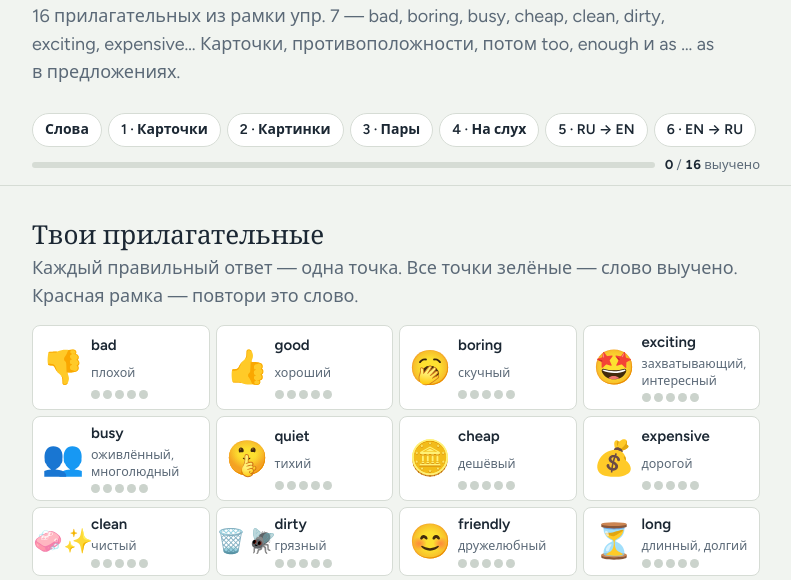
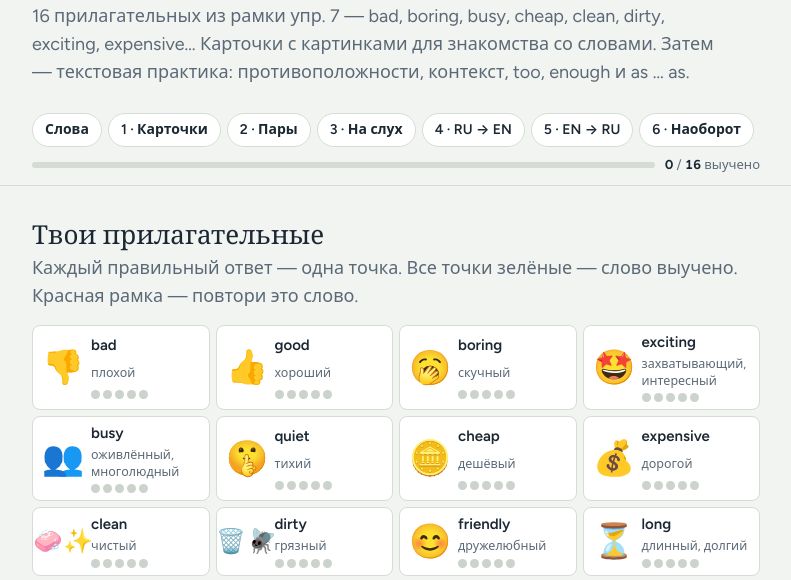
Before and after one commit to elvisk2079-ux/Go-getter-3, a plain HTML site: page describing.html in a window 1280 px wide. Shown: the part 194-774 px from the top of the page, without its empty margins (244-1035 px from the left). Drawn offline with Linux system fonts and the light colour scheme.

Commit message:
Make Go Getter 3 exercises text-based after flashcards

```diff
--- a/describing.html
+++ b/describing.html
@@ -252,7 +252,7 @@ body { font-size: 18px; }
   <a class="home" href="../index.html">← Все темы</a>
   <p class="eyebrow">Go Getter 3 · 5 класс · Vocabulary · Shops · Какие магазины? too / not … enough / (not) as … as</p>
   <h1>Describing Shops</h1>
-  <p class="sub">16 прилагательных из рамки упр. 7 — bad, boring, busy, cheap, clean, dirty, exciting, expensive… Карточки, противоположности, потом too, enough и as … as в предложениях.</p>
+  <p class="sub">16 прилагательных из рамки упр. 7 — bad, boring, busy, cheap, clean, dirty, exciting, expensive… Карточки с картинками для знакомства со словами. Затем — текстовая практика: противоположности, контекст, too, enough и as … as.</p>
 </header>
 
 
@@ -307,11 +307,10 @@ const P = [
 ];
 const opp = (id, w, right, a, b) => ({ id, q: `The opposite of «${w}» is…`, o: [right, a, b] });
 const DRILLS = [
-  { type: "pic", title: "Какое слово?", short: "Картинки", instr: "Посмотри на картинку и выбери прилагательное." },
-  { type: "match", title: "Найди пару", short: "Пары", instr: "Нажми на английское слово, потом на перевод." },
-  { type: "listen", title: "Послушай и переведи", short: "На слух", instr: "Нажми 🔊, послушай слово и выбери перевод." },
-  { type: "ru2en", title: "Переведи на английский", short: "RU → EN", instr: "Прочитай слово по-русски и выбери английское." },
-  { type: "en2ru", title: "Переведи на русский", short: "EN → RU", instr: "Прочитай слово по-английски и выбери перевод." },
+{ type: "match", title: "Найди пару", short: "Пары", instr: "Соедини английские слова с русскими значениями." },
+  { type: "listen", title: "Послушай и переведи", short: "На слух", instr: "Послушай слово без картинки и выбери точный перевод." },
+  { type: "ru2en", title: "Переведи на английский", short: "RU → EN", instr: "Выбери английский эквивалент." },
+  { type: "en2ru", title: "Переведи на русский", short: "EN → RU", instr: "Выбери точный русский эквивалент." },
   { type: "mcq", title: "Противоположности", short: "Наоборот", instr: "Выбери слово с противоположным значением.",
     items: [
       opp("good", "bad", "good", "busy", "long"), opp("bad", "good", "bad", "new", "quiet"),
@@ -325,22 +324,22 @@ const DRILLS = [
     ] },
   { type: "gaps", title: "Какой магазин?", short: "Описания", instr: "Прочитай и выбери подходящее слово.",
     items: [
-      { id: "expensive", img: "money-bag", t: "The jeans cost 200 pounds! They are very {{*expensive|cheap|quiet}}." },
-      { id: "cheap", img: "coin", t: "The cakes are only 50p. They are {{*cheap|expensive|long}}." },
-      { id: "busy", img: "busts-in-silhouette", t: "There are a lot of people in the shop. It's very {{*busy|quiet|clean}}." },
-      { id: "quiet", img: "shushing-face", t: "There's nobody in the library. It's {{*quiet|busy|exciting}}." },
-      { id: "dirty", img: "wastebasket fly", t: "There is rubbish on the floor. The shop is {{*dirty|clean|new}}." },
-      { id: "clean", img: "soap sparkles", t: "The floor is white and shiny. The shop is very {{*clean|dirty|bad}}." },
-      { id: "friendly", img: "smiling-face-with-smiling-eyes", t: "The shop assistants always smile and help you. They're {{*friendly|boring|short}}." },
-      { id: "long", img: "hourglass-not-done", t: "We wait for 30 minutes. The queue is very {{*long|short|cheap}}." },
-      { id: "short", img: "stopwatch", t: "There are only two people in front of me. The queue is {{*short|long|busy}}." },
-      { id: "modern", img: "office-building", t: "The shopping centre has got glass walls and robots. It's very {{*modern|old|dirty}}." },
-      { id: "old", img: "derelict-house", t: "This bookshop is 150 years old. It's very {{*old|new|modern}}." },
-      { id: "new", img: "new-button", t: "The sports shop opened last week. It's {{*new|old|boring}}." },
-      { id: "boring", img: "yawning-face", t: "There is nothing interesting in this shop. It's {{*boring|exciting|friendly}}." },
-      { id: "exciting", img: "star-struck", t: "The toy shop has got games, robots and a train. It's {{*exciting|boring|dirty}}!" },
-      { id: "good", img: "thumbs-up", t: "The bread at this baker's is delicious. It's a {{*good|bad|quiet}} baker's." },
-      { id: "bad", img: "thumbs-down", t: "The fruit at this greengrocer's is old. It's a {{*bad|good|modern}} shop." }
+      { id: "expensive", t: "The jeans cost 200 pounds! They are very {{*expensive|cheap|quiet}}." },
+      { id: "cheap", t: "The cakes are only 50p. They are {{*cheap|expensive|long}}." },
+      { id: "busy", t: "There are a lot of people in the shop. It's very {{*busy|quiet|clean}}." },
+      { id: "quiet", t: "There's nobody in the library. It's {{*quiet|busy|exciting}}." },
+      { id: "dirty", t: "There is rubbish on the floor. The shop is {{*dirty|clean|new}}." },
+      { id: "clean", t: "The floor is white and shiny. The shop is very {{*clean|dirty|bad}}." },
+      { id: "friendly", t: "The shop assistants always smile and help you. They're {{*friendly|boring|short}}." },
+      { id: "long", t: "We wait for 30 minutes. The queue is very {{*long|short|cheap}}." },
+      { id: "short", t: "There are only two people in front of me. The queue is {{*short|long|busy}}." },
+      { id: "modern", t: "The shopping centre has got glass walls and robots. It's very {{*modern|old|dirty}}." },
+      { id: "old", t: "This bookshop is 150 years old. It's very {{*old|new|modern}}." },
+      { id: "new", t: "The sports shop opened last week. It's {{*new|old|boring}}." },
+      { id: "boring", t: "There is nothing interesting in this shop. It's {{*boring|exciting|friendly}}." },
+      { id: "exciting", t: "The toy shop has got games, robots and a train. It's {{*exciting|boring|dirty}}!" },
+      { id: "good", t: "The bread at this baker's is delicious. It's a {{*good|bad|quiet}} baker's." },
+      { id: "bad", t: "The fruit at this greengrocer's is old. It's a {{*bad|good|modern}} shop." }
     ] },
   { type: "rule", title: "too / not … enough / (not) as … as", short: "Правило", instr: "Прочитай правило — оно нужно для упр. 7.",
     blocks: [
@@ -421,8 +420,7 @@ const DRILLS = [
       { id: "dirty", ru: "Мои ботинки слишком грязные.", en: "My boots are too dirty.", key: "too dirty" },
       { id: "exciting", ru: "Спортивный магазин не такой интересный, как магазин игрушек.", en: "The sports shop isn't as exciting as the toy shop.", key: "as exciting as" }
     ] },
-  { type: "letters", title: "Собери слово из букв", short: "Буквы", instr: "Нажимай на буквы по порядку, чтобы получилось слово." },
-  { type: "write", title: "Напиши по-английски", short: "Пишем", instr: "Посмотри на перевод и напиши прилагательное. Забыл — вернись к карточкам." }
+  { type: "letters", title: "Собери слово из букв", short: "Буквы", instr: "Нажимай на буквы по порядку, чтобы получилось слово." }
 ];
 
 /* ===== Drill engine (shared). Expects META, P, DRILLS defined before this script. ===== */
```
